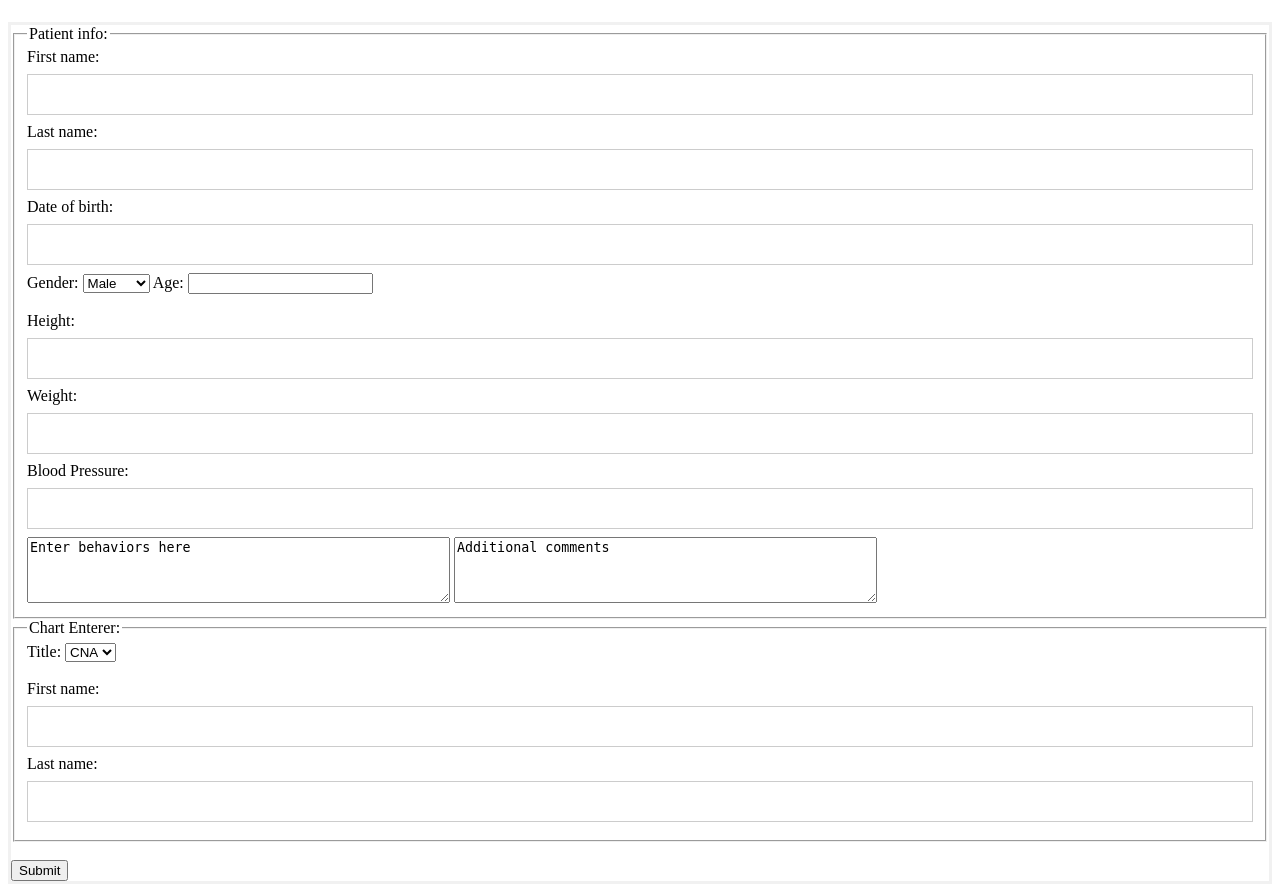
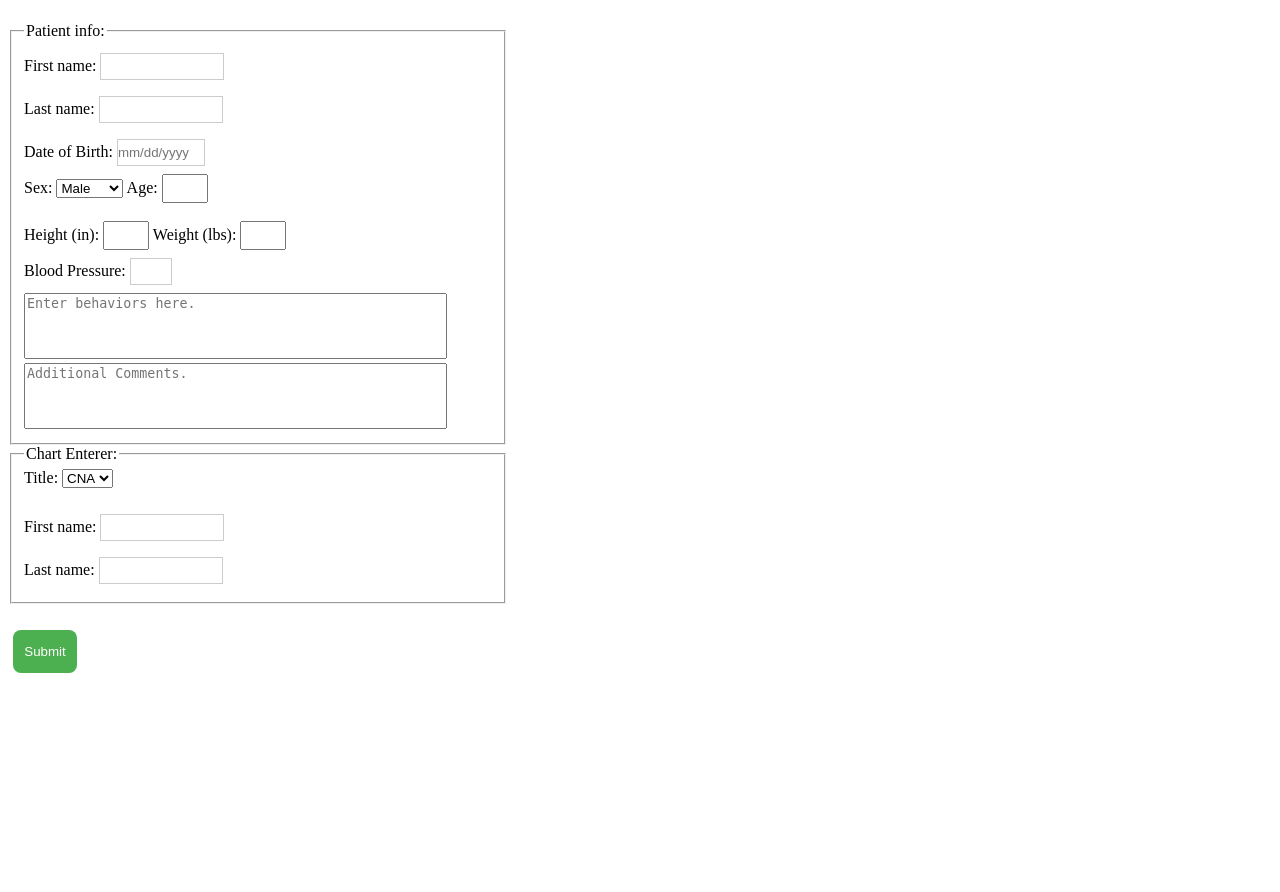
Before and after one commit to ActualSalt/EZChart, a PHP site: page /newentry.php in a window 1280 px wide. Shown: the part 58-950 px from the top of the page. After the commit the page ends 731 px from the top, so only its background shows below. Run offline with PHP 8.4, Linux system fonts and the light colour scheme.

Commit message:
More CSS
Implement CSS in new patient.php and newentry.php.  Update old CSS to resuse for pages.

```diff
--- a/CS410Project/newentry.php
+++ b/CS410Project/newentry.php
@@ -7,7 +7,7 @@
 	<head>
 		<title>New Entry</title>
 		<meta charset="utf-8">
-		<link rel="stylesheet" href="login.css">
+		<link rel="stylesheet" href="newpatient.css">
 		<script src=".js" type="text/javascript"></script>
 	</head>
 	<body>
@@ -16,24 +16,25 @@
 		</header>
 
 		<main>
+			<div id="PatientInfoForm" class="container">
 			<form>
 				<fieldset>
 					<legend>Patient info:</legend>
-					First name: <input type="text" name="fname"><br>
-					Last name: <input type="text" name="lname"><br>
-					Date of birth: <input type="text"><br>
-					Gender:
+					First name: <input type="text" id="PatientID" name="fname"><br>
+					Last name: <input type="text" id="PatientID" name="lname"><br>
+					Date of Birth: <input type="text" placeholder="mm/dd/yyyy" maxlength="10" id="PatientIDDOB"><br>
+					Sex:
 					<select name="patient">
 						<option value="male">Male</option>
 						<option value="female">Female</option>
 						<option value="other">Other</option>
 					</select>
-					Age: <input type="number" name="age"><br><br>
-					Height: <input type="text" name="height">
-					Weight: <input type="text" name="weight">
-					Blood Pressure: <input type="text" name="bp">
-					<textarea rows="4" cols="50" name="behaviors">Enter behaviors here</textarea>
-					<textarea rows="4" cols="50" name="comments">Additional comments</textarea>
+					Age: <input type="number" id="PatientAttributes" min="0" max="125" name="age"><br><br>
+					Height (in): <input type="number" id="PatientAttributes" name="height">
+					Weight (lbs): <input type="number" id="PatientAttributes" name="weight"><br>
+					Blood Pressure: <input type="text" id="PatientAttributes" name="bp">
+					<textarea rows="4" cols="50" placeholder="Enter behaviors here." name="behaviors"></textarea>
+					<textarea rows="4" cols="50" placeholder="Additional Comments." name="comments"></textarea>
 				</fieldset>
 
 				<fieldset>
@@ -44,11 +45,12 @@
 						<option value="rn">RN</option>
 						<option value="dr">Dr.</option>
 					</select><br><br>
-					First name: <input type="text" name="fname"><br>
-					Last name: <input type="text" name="lname"><br>
+					First name: <input type="text" id="ChartEntererID" name="fname"><br>
+					Last name: <input type="text" id="ChartEntererID" name="lname"><br>
 				</fieldset><br>
-				<input type="submit" value="Submit">
+				<input type="submit" id="Submit" value="Submit">
 			</form>
+			</div>
 		</main>
 	</body>
 </html>
--- a/CS410Project/newpatient.css
+++ b/CS410Project/newpatient.css
@@ -22,7 +22,7 @@ input[type=text] {
 	padding: 5px 0px;
 }
 #PatientIDDOB {
-	width: 72px;
+	width: 88px;
 	padding: 5px 0px;
 
 }
@@ -39,3 +39,9 @@ input[type=text] {
 #Submit:hover {
 	opacity: 0.8;
 }
+.container {
+    width: 500px;
+}
+textarea {
+    resize: none;
+}
```
Also changed, not shown: CS410Project/newpatient.php (+8 -6 lines).
